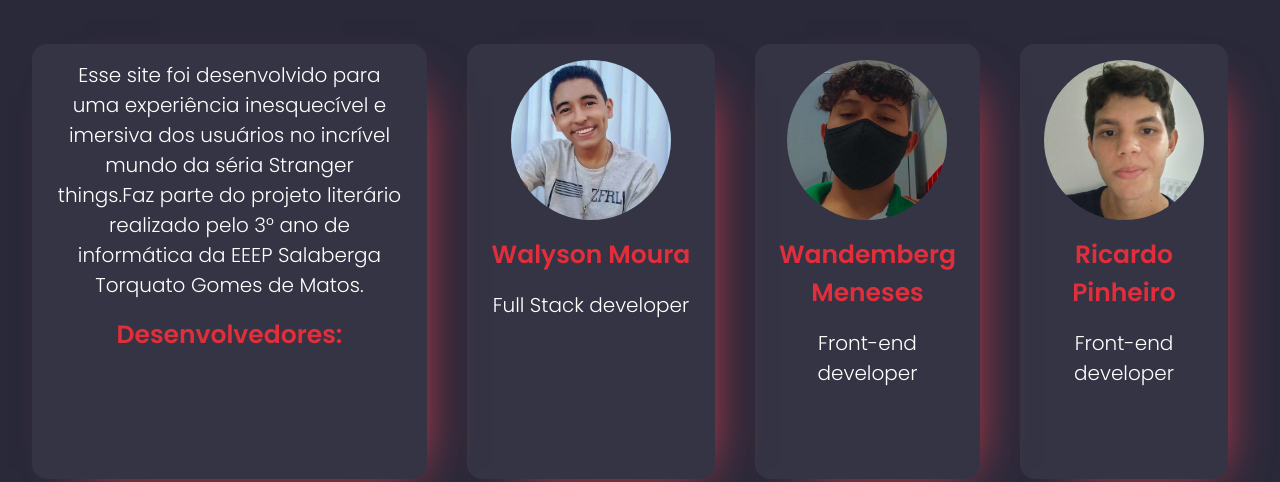
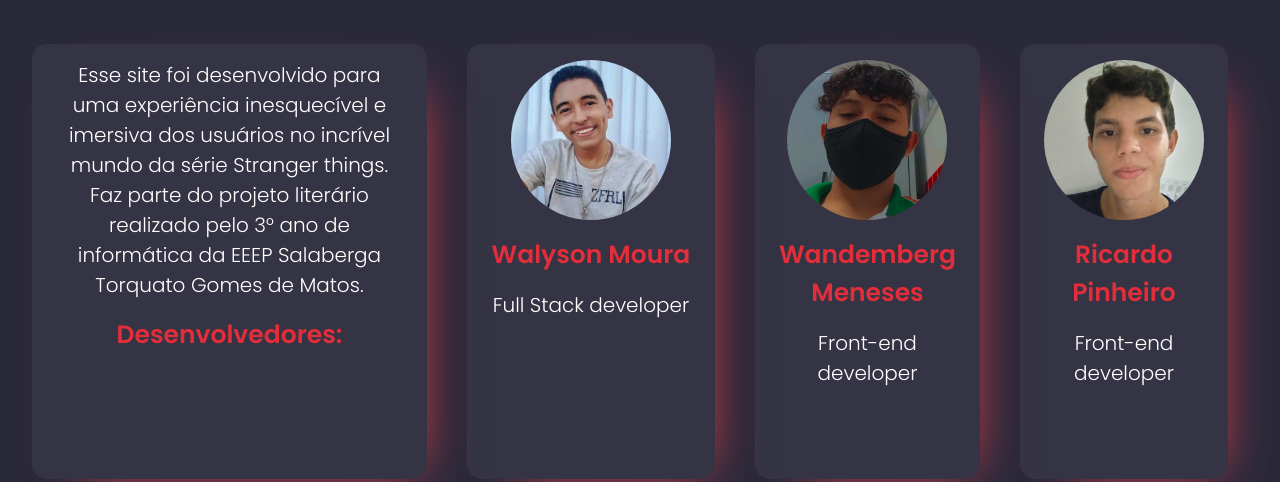
Before and after one commit to WalysonMoura/Stranger-things, a plain HTML site: page pages/sobre.html in a window 1280 px wide. Shown: the part 499-981 px from the top of the page. Drawn offline with nearby package versions, Linux system fonts and the light colour scheme.

Commit message:
Update sobre.html

```diff
--- a/pages/sobre.html
+++ b/pages/sobre.html
@@ -24,7 +24,7 @@
 
 
           <div class="texto">
-            <span class="texto__intro">Esse site foi desenvolvido para uma experiência inesquecível e imersiva dos usuários no incrível mundo da séria Stranger things.Faz parte do projeto literário realizado pelo 3° ano de informática da EEEP Salaberga Torquato Gomes de Matos.</span>
+            <span class="texto__intro">Esse site foi desenvolvido para uma experiência inesquecível e imersiva dos usuários no incrível mundo da série Stranger things. Faz parte do projeto literário realizado pelo 3° ano de informática da EEEP Salaberga Torquato Gomes de Matos.</span>
             <h3>Desenvolvedores:</h3>
           </div>
 
```
